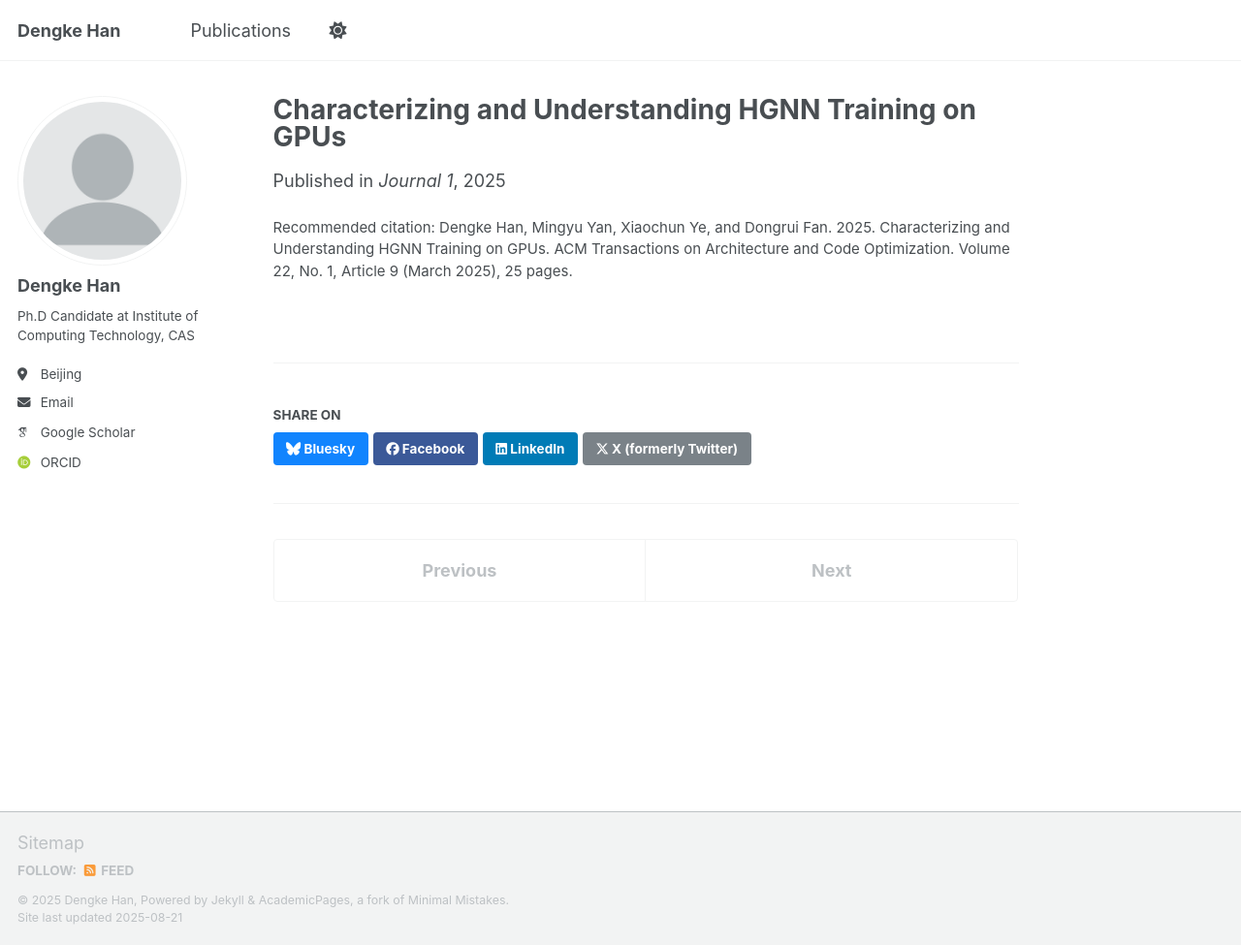
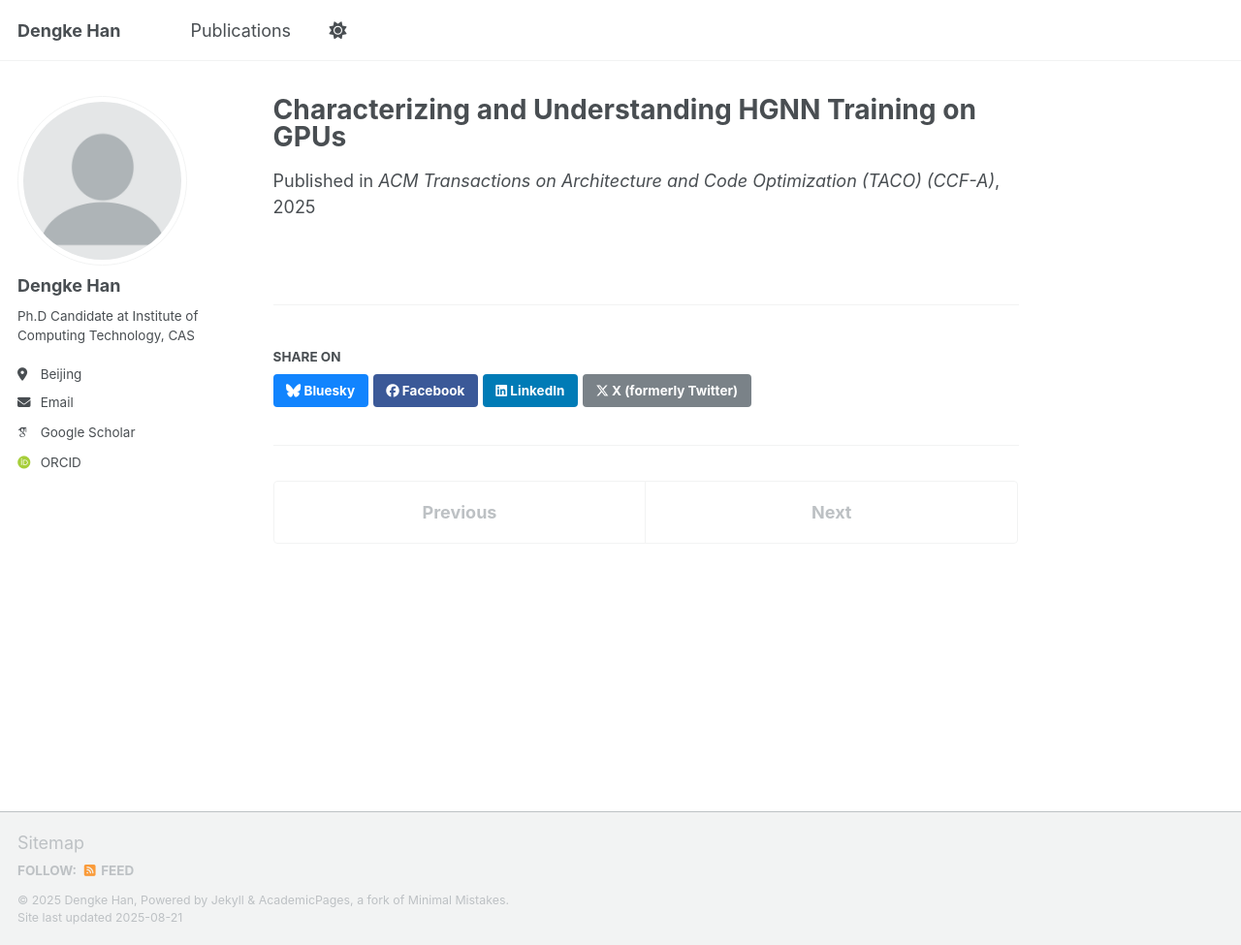
Before and after one commit to handengke/handengke.github.io, a Jekyll site: the page built from _publications/Characterizing and Understanding HGNN Training on GPUs.md, in a window 1280 px wide and 975 px high. Shown: the whole window at 97% size. Built offline with Jekyll 4.4.1, drawn with Linux system fonts in a browser that asks for light colours; some web fonts are replaced; a script that is not in the unit is left out.

Commit message:
Update Characterizing and Understanding HGNN Training on GPUs.md

```diff
--- a/_publications/Characterizing and Understanding HGNN Training on GPUs.md
+++ b/_publications/Characterizing and Understanding HGNN Training on GPUs.md
@@ -1,13 +1,14 @@
 ---
 title: "Characterizing and Understanding HGNN Training on GPUs"
+author: "**Dengke Han**, Mingyu Yan, Xiaochun Ye, and Dongrui Fan"
 collection: publications
 category: manuscripts
-permalink: /publication/Characterizing and Understanding HGNN Training on GPUs
+permalink: https://dl.acm.org/doi/10.1145/3703356
 excerpt: #
-date: 2025-03-19
-venue: 'Journal 1'
+date: '2025-03-19'
+venue: 'ACM Transactions on Architecture and Code Optimization (TACO) (CCF-A)'
 slidesurl: #
 paperurl: #
 bibtexurl: #
-citation: 'Dengke Han, Mingyu Yan, Xiaochun Ye, and Dongrui Fan. 2025. Characterizing and Understanding HGNN Training on GPUs. ACM Transactions on Architecture and Code Optimization. Volume 22, No. 1, Article 9 (March 2025), 25 pages.'
+citation: # 'Dengke Han, Mingyu Yan, Xiaochun Ye, and Dongrui Fan. 2025. Characterizing and Understanding HGNN Training on GPUs. ACM Transactions on Architecture and Code Optimization. Volume 22, No. 1, Article 9 (March 2025), 25 pages.'
 ---
```
